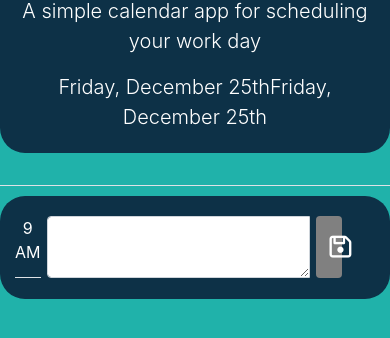
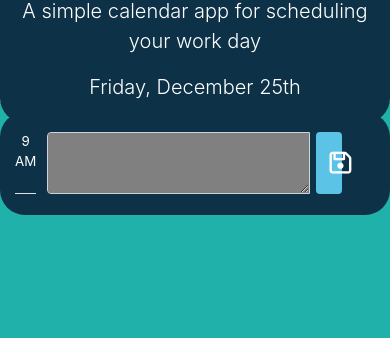
Before and after one commit to binayaluitel2/DayPlanner, a plain HTML site: page index.html in a window 390 px wide. Shown: the part 198-536 px from the top of the page. Drawn offline with nearby package versions, Linux system fonts and the light colour scheme.

Commit message:
Added past, present and future logic and style changes

```diff
--- a/script.js
+++ b/script.js
@@ -1,17 +1,35 @@
-$(document).ready(function () {
-  var today = moment().format("dddd, MMMM Do");
-  $(".todaysDate").append(today);
-
 $(document).ready(function () {
   var today = moment().format("dddd, MMMM Do");
   console.log(today);
   $(".todaysDate").append(today);
   var now = parseInt(moment().format("HH"));
   var $9AM = $("#9AM");
+  $("textarea").each(function () {
+    var name = parseInt($(this).attr("name"));
+    if (name < now) {
+      $(this).addClass("textarea-past");
+    }
+    if (name > now) {
+      $(this).addClass("textarea-future");
+    }
+    if (name === now) {
+      $(this).addClass("textarea-present");
+    }
+  });
+  $("button").each(function () {
+    var name = parseInt($(this).attr("name"));
+    if (name < now) {
+      $(this).addClass("button-past");
+    }
+    if (name > now) {
+      $(this).addClass("button-future");
+    }
+    if (name === now) {
+      $(this).addClass("button-present");
+    }
+  });
   $("button").on("click", function () {
     localStorage.setItem("0", $9AM.val());
   });
-
   $("#9AM").append(localStorage.getItem("0"));
 });
-});
--- a/style.css
+++ b/style.css
@@ -3,7 +3,8 @@
   border-radius: 25px;
   padding-top: 20px;
   padding-bottom: 5px;
-  color: white;}
+  color: white;
+}
 body {
   background-color: lightseagreen;
   color: white;
@@ -29,6 +30,20 @@ p {
   border-radius: 25px;
 }
 
+.textarea-present {
+  background-color: rgb(236, 84, 84);
+  color: white;
+}
+.textarea-future {
+  background-color: rgb(117, 204, 117);
+  color: white;
+}
+
+.textarea-past {
+  background-color: gray;
+  pointer-events: none;
+  color: white;
+}
 .btn {
   color: white;
   background-color: grey;
@@ -36,3 +51,28 @@ p {
   transition: all 0.3s ease-in-out;
   margin-left: 6px;
 }
+.button-past {
+  background-color: rgb(90, 195, 230);
+  pointer-events: none;
+}
+
+.button-present,
+.button-future {
+  background-color: blue;
+  width: 100%;
+}
+
+@media screen and (max-width: 767px) {
+  .jumbotron {
+    height: 300px;
+  }
+  p {
+    font-size: smaller;
+  }
+}
+
+@media screen and (max-width: 400px) {
+  .jumbotron {
+    height: 300px;
+  }
+}
```
Lines whose indentation alone changed are shown as unchanged.
